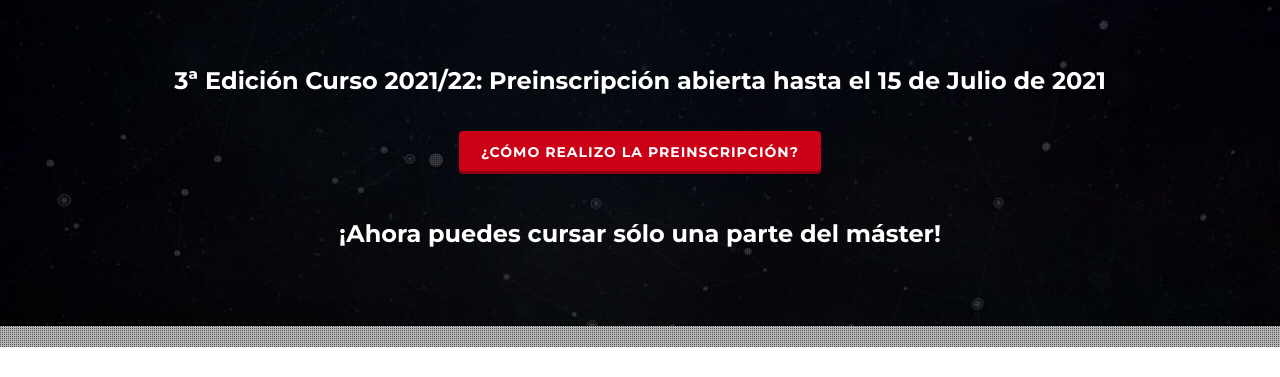
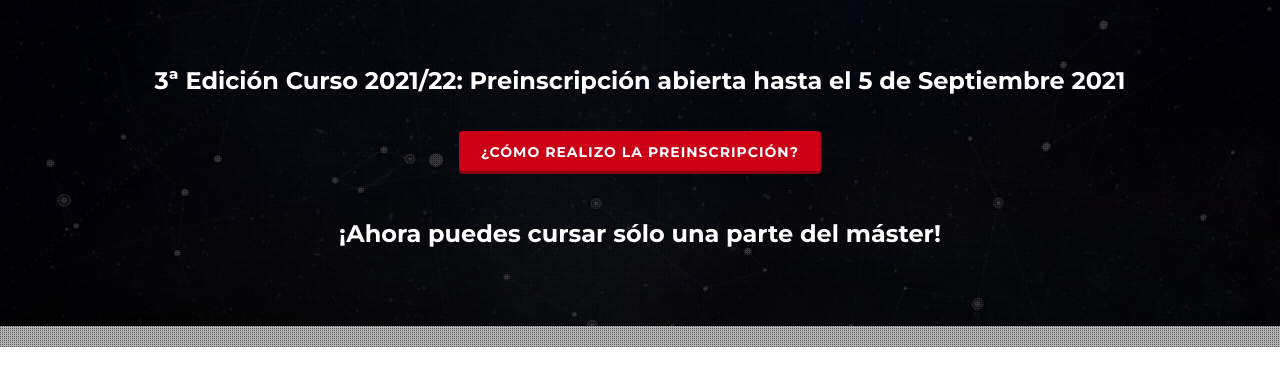
Before and after one commit to codeurjc/codeurjc.github.io, a plain HTML site: page mastercloudapps/index.html in a window 1280 px wide. Shown: the part 423-800 px from the top of the page. Drawn offline with nearby package versions, Linux system fonts and the light colour scheme; some packages are replaced by stand-ins of ours; animation ran at ten frames a second; files whose address does not match are found by name.

Commit message:
Update enrollement date

```diff
--- a/mastercloudapps/index.html
+++ b/mastercloudapps/index.html
@@ -84,7 +84,7 @@
             </div>
 
             <div class="home-button">
-                <h3 class="white wow fadeInDown">3ª Edición Curso 2021/22: Preinscripción abierta hasta el 15 de Julio de
+                <h3 class="white wow fadeInDown">3ª Edición Curso 2021/22: Preinscripción abierta hasta el 5 de Septiembre
                     2021</h3>
 
                 <a href="#preinscripcion" style="margin: 2em;" class="btn btn-primary btn-scroll">¿Cómo realizo la
@@ -1983,7 +1983,7 @@
 
                 <p>Luego hay que preinscribirse oficialmente en la universidad. La fecha límite para la
                     preinscripción
-                    es el <b>15 de Julio de 2021</b>. En el proceso de preinscripción tienes que presentar la
+                    es el <b>5 de Septiembre de 2021</b>. En el proceso de preinscripción tienes que presentar la
                     documentación que certifica tus estudios o tu experiencia profesional (CV, títulos académicos,
                     etc.). Esa documentación se estudia para saber si cumples con los requisitos. Si es así, se te
                     acepta en el máster y posteriormente tienes que realizar la matrícula. A continuación se
```
